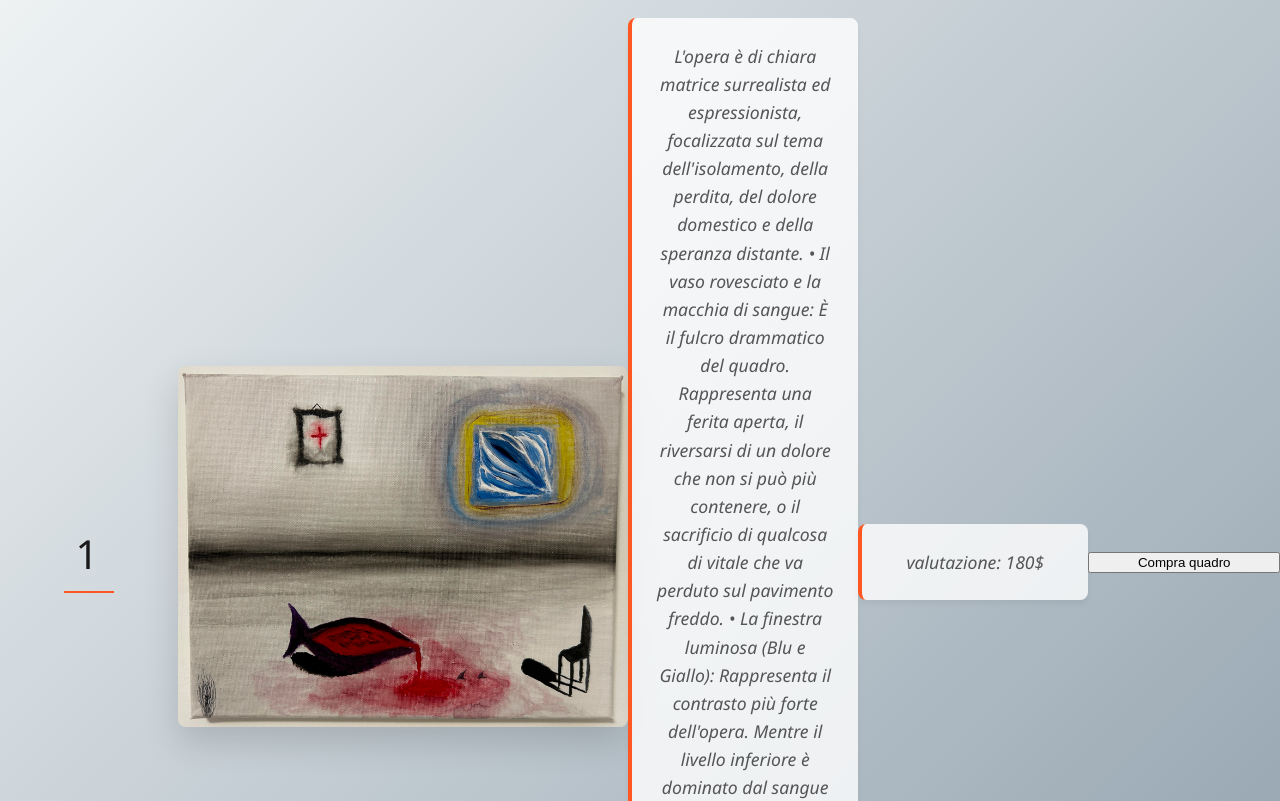
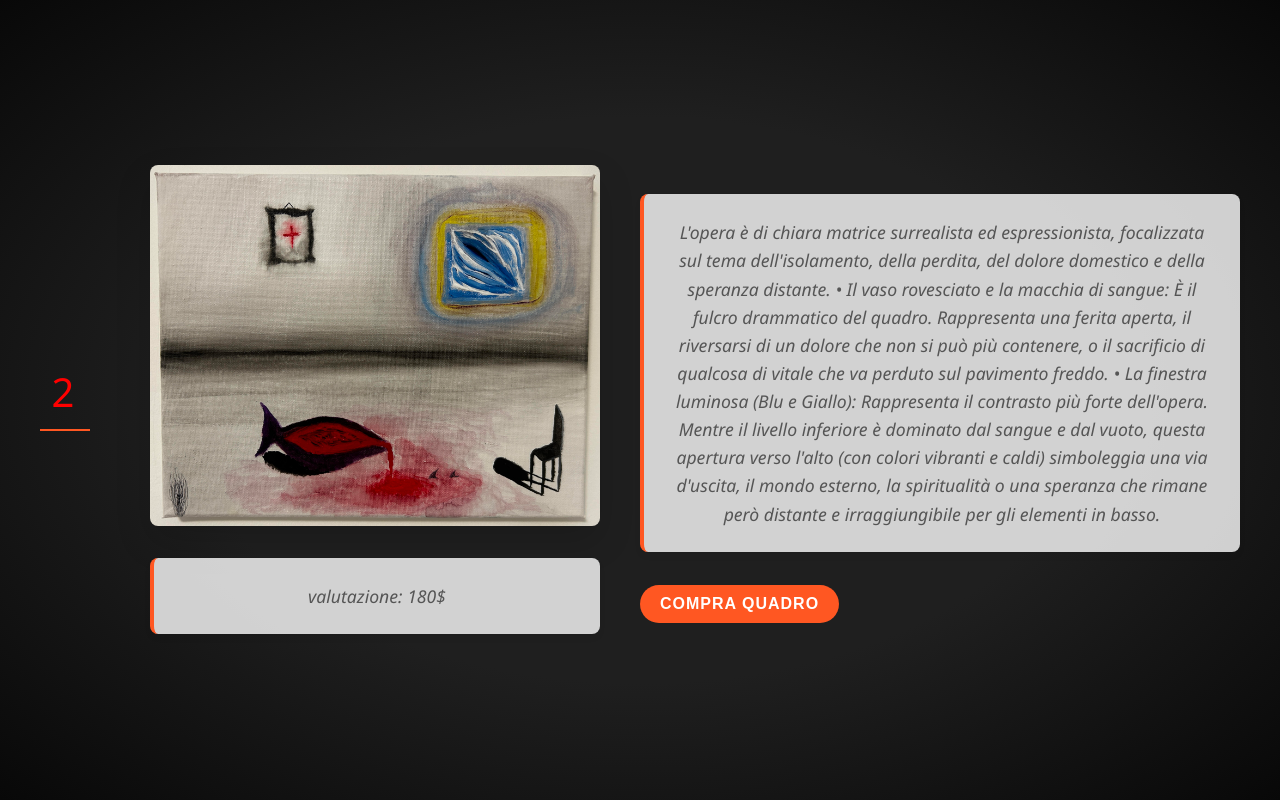
Before and after one commit to paolo-bellina/esercizi, a plain HTML site: page quadro2.html in a window 1280 px wide. Shown: the top 801 px of the page. Drawn offline with Linux system fonts and the light colour scheme.

Commit message:
modifica grafica di entrami i quadri

```diff
--- a/quadro2.html
+++ b/quadro2.html
@@ -4,14 +4,22 @@
     <link rel="stylesheet" href="stile2.css">
 </head>
 <body>
-    <h1>1</h1>
-    <img src="q2.jpg" alt='quadro' width="30%">
-    <p>L'opera è di chiara matrice surrealista ed espressionista, focalizzata sul tema dell'isolamento, della perdita, del dolore domestico e della speranza distante.
-• Il vaso rovesciato e la macchia di sangue: È il fulcro drammatico del quadro. Rappresenta una ferita aperta, il riversarsi di un dolore che non si può più contenere, o il sacrificio di qualcosa di vitale che va perduto sul pavimento freddo.
-• La finestra luminosa (Blu e Giallo): Rappresenta il contrasto più forte dell'opera. Mentre il livello inferiore è dominato dal sangue e dal vuoto, questa apertura verso l'alto (con colori vibranti e caldi) simboleggia una via d'uscita, il mondo esterno, la spiritualità o una speranza che rimane però distante e irraggiungibile per gli elementi in basso.
-</p>
+   <div class="card">
+        <h1>2</h1>
+        <div>
+            <figure>
+                <img src="q2.jpg" alt='quadro'>
+                <p class="price-meta"> valutazione: 180$</p>
 
-    <p class="price-meta"> valutazione: 180$</p>
-    <button class="buy-button" type="button">Compra quadro</button>
+            </figure>
+        </div>
+    </div>
+     <div>
+        <p>L'opera è di chiara matrice surrealista ed espressionista,
+            focalizzata sul tema dell'isolamento, della perdita, del dolore domestico e della speranza distante. • Il vaso rovesciato e la macchia di sangue: È il fulcro drammatico del quadro. Rappresenta una ferita aperta, il riversarsi di un dolore che non si può più contenere, o il sacrificio di qualcosa di vitale che va perduto sul pavimento freddo. • La finestra luminosa (Blu e Giallo): Rappresenta il contrasto più forte dell'opera. Mentre il livello inferiore è dominato dal sangue e dal vuoto, questa apertura verso l'alto (con colori vibranti e caldi) simboleggia una via d'uscita, il mondo esterno,
+            la spiritualità o una speranza che rimane però distante e irraggiungibile per gli elementi in basso.</p>
+
+        <button class="buy-button" type="button">Compra quadro</button>
+    </div>
 </body>
 </html>
--- a/stile2.css
+++ b/stile2.css
@@ -23,7 +23,12 @@ body > * {
 
 /* Struttura a scheda per contenere gli elementi */
 body {
-    background: linear-gradient(135deg, #eef2f3 0%, #8e9eab 100%);
+    background: radial-gradient(
+        ellipse at center,
+
+        #1f1f1f 50%,
+        #080808 100%
+    );;
 }
 
 /* Per dare un aspetto da "card" elegante creiamo un contenitore virtuale.
@@ -37,7 +42,7 @@ h1 {
     text-transform: uppercase;
     letter-spacing: 4px;
     text-align: center;
-    color: #1a1a1a;
+    color: #ff0000;
     margin-bottom: 2rem;
     position: relative;
 }
@@ -55,7 +60,7 @@ h1::after {
 /* L'immagine (il quadro) */
 img {
     display: block;
-    width: 80% !important; /* Sovrascriviamo il width 30% inline per renderlo più visibile e d'impatto */
+    width: 190% !important; /* Sovrascriviamo il width 30% inline per renderlo più visibile e d'impatto */
     max-width: 450px;
     height: auto;
     margin: 0 auto 2rem auto;
@@ -83,3 +88,26 @@ p {
     box-shadow: 0 4px 6px rgba(0, 0, 0, 0.05);
     border-left: 4px solid #ff5722; /* Richiamo del colore del titolo */
 }
+.buy-button {
+    display: inline-block;
+    background: #ff5722;
+    color: #ffffff;
+    font-size: 1rem;
+    font-weight: bold;
+    text-transform: uppercase;
+    letter-spacing: 1px;
+    padding: 10px 20px;
+    border-radius: 25px;
+    border: none;
+    cursor: pointer;
+    transition: background-color 0.3s ease, transform 0.2s ease, box-shadow 0.2s ease;
+    margin-top: 1rem;
+}
+.card{
+    display: flex;
+    flex-direction: row;
+    align-items: center;
+    justify-content: space-between;
+    gap: 20px;
+
+}
```
Also changed, not shown: quadro1.html (+16 -5 lines).
